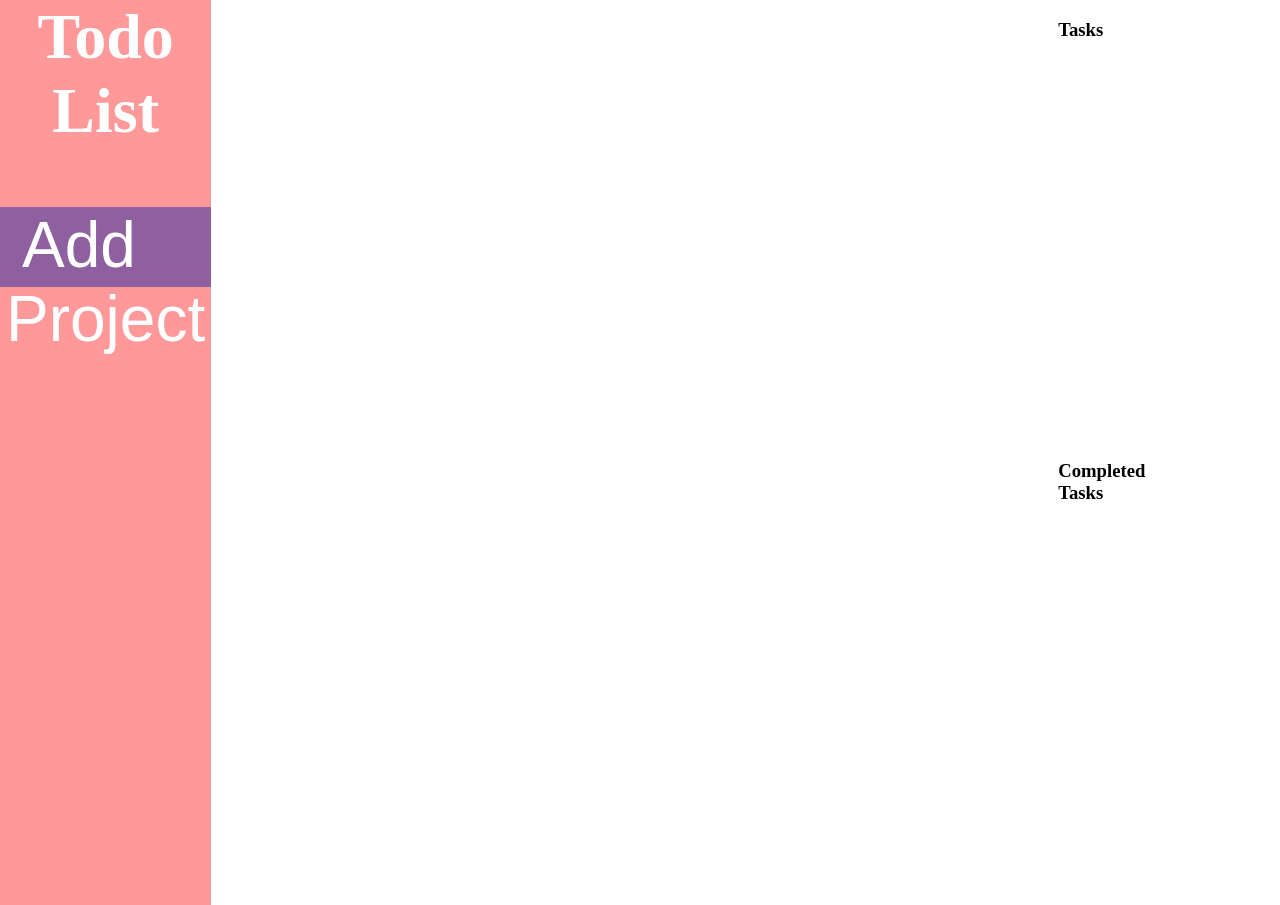
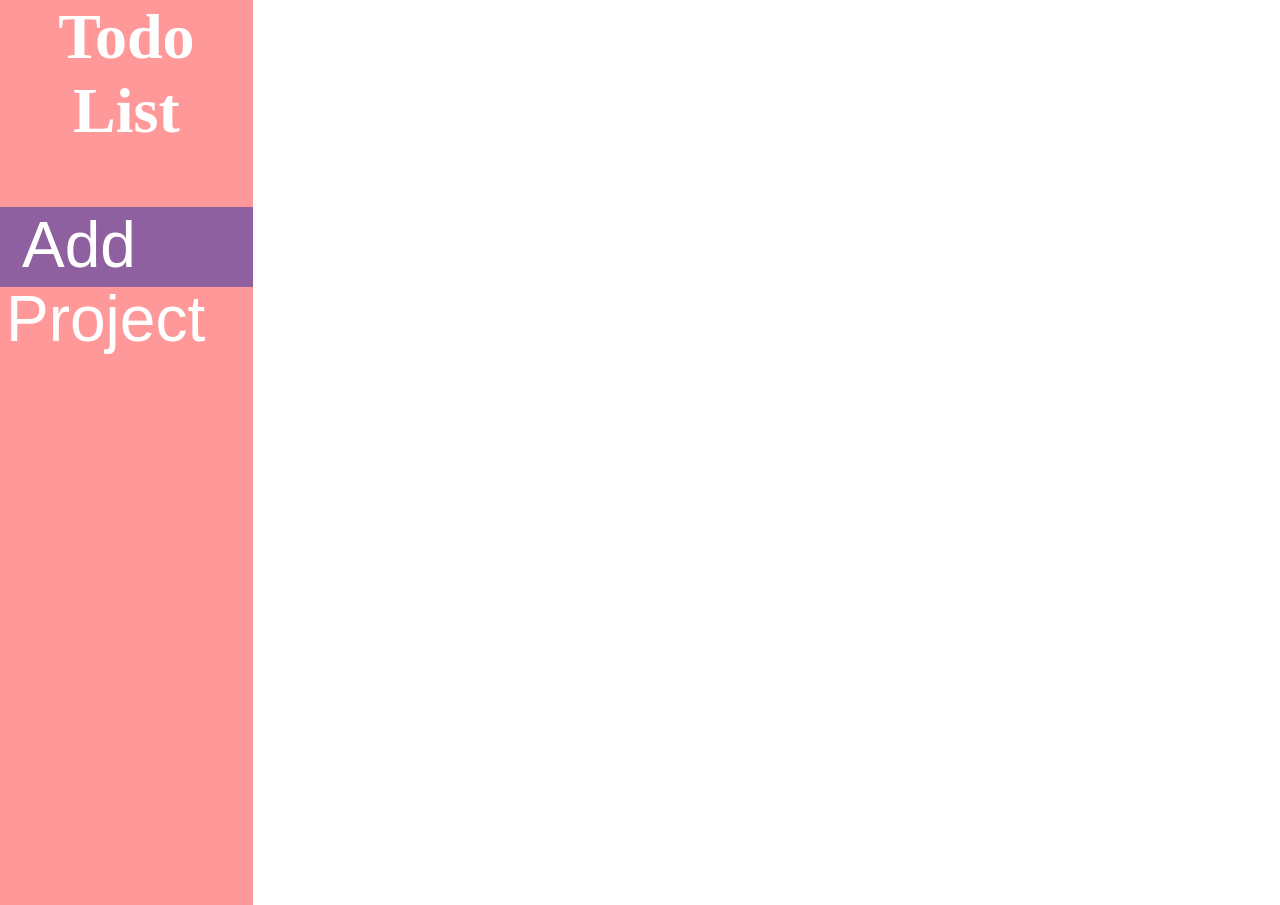
Before and after one commit to mcrawf9394/Todo_List, a website built with webpack: page src/index.html in a window 1280 px wide. Built offline with nearby package versions, Linux system fonts and the light colour scheme.

Commit message:
change to production

```diff
--- a/src/index.html
+++ b/src/index.html
@@ -25,16 +25,6 @@
         </div>
         <div id="taskArea">
 
-        </div>
-        <div id="allTasks">
-            <h3>Tasks</h3>
-            <div id="tasks">
-
-            </div>
-            <h3>Completed Tasks</h3>
-            <div id="completed">
-
-            </div>
         </div>
         <dialog id="taskAddition">
             <form>
--- a/webpack.config.js
+++ b/webpack.config.js
@@ -1,7 +1,7 @@
 const path = require('path');
 const htmlWebpackPlugin = require('html-webpack-plugin');
 module.exports = {
-    mode: 'development',
+    mode: 'production',
     entry: './src/index.js',
     output: {
         filename: 'bundle.js',
```
Also changed, not shown: README.md, dist/bundle.js, dist/index.html.
